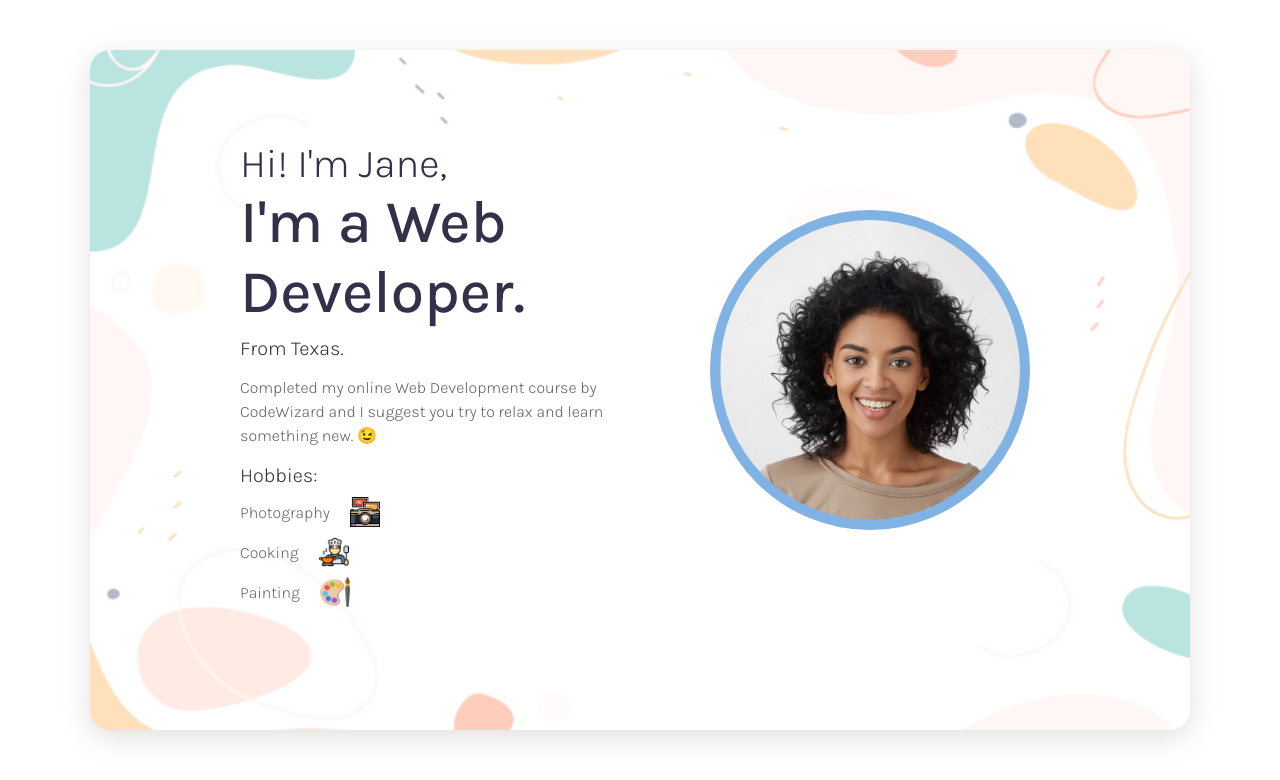
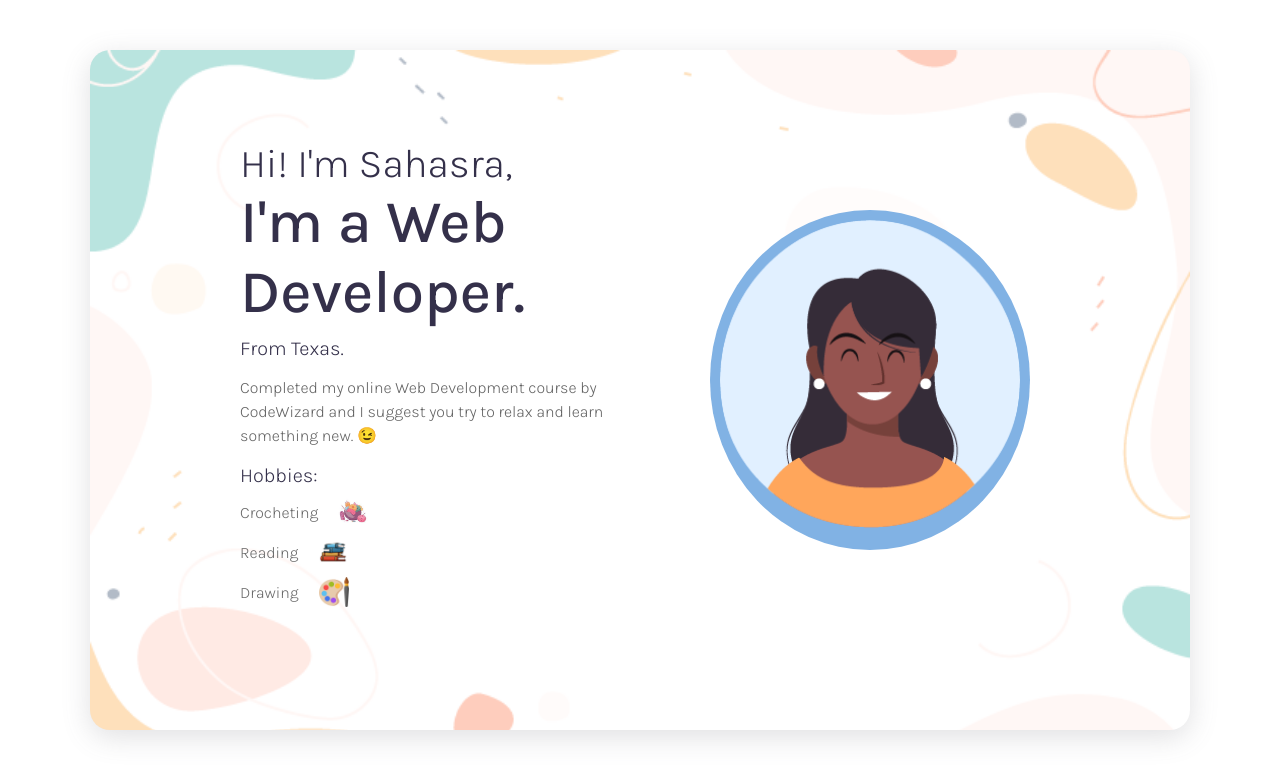
Before and after one commit to Dolphins29/Dolphins29.github.io, a plain HTML site: page index.html in a window 1280 px wide. Drawn offline with Linux system fonts and the light colour scheme.

Commit message:
updated profile

```diff
--- a/index.html
+++ b/index.html
@@ -11,16 +11,16 @@
 </head>
 <body>
     <div class="container">
-        <img src="img/p4.png" class="mypic">
+        <img src="img/p2.png" class="mypic">
         <div class="info">
-            <h3>Hi! I'm Jane,</h3>
+            <h3>Hi! I'm Sahasra,</h3>
             <h2>I'm a Web Developer.</h2>
             <h4>From Texas.</h4>
             <p>Completed my online Web Development course by CodeWizard and I suggest you try to relax and learn something new. &#x1F609; </p>
             <h4>Hobbies:</h4>
-            <div class="hobbies">Photography <img src="img/photography.png" class="icon"> </div>
-            <div class="hobbies"> Cooking <img src="img/cooking.png" class="icon"></div>
-            <div class="hobbies"> Painting <img src="img/painting.png" class="icon"></div>
+            <div class="hobbies"> Crocheting <img src="img/crochet.jpeg" class="icon"> </div>
+            <div class="hobbies"> Reading <img src="img/reading.jpg" class="icon"></div>
+            <div class="hobbies"> Drawing <img src="img/painting.png" class="icon"></div>
         </div>
     </div>
 
```
Also changed, not shown: img/crochet.jpeg (added), img/reading.jpg (added), 2 other files.
